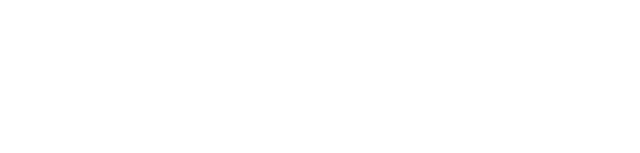
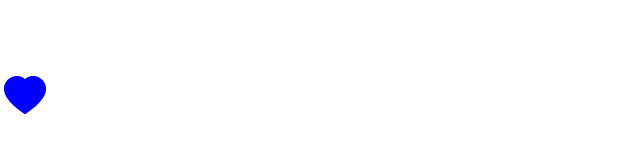
Before and after one commit to mayankgupta804/react-app, a React (Vite) app: page / in a window 1280 px wide. Shown: the part 305-458 px from the top of the page, without its empty margins (0-640 px from the left). Built offline with nearby package versions, Linux system fonts and the light colour scheme; the HTML template or start-up script is replaced by a standard one.

Commit message:
Make heart visible on toggle

```diff
--- a/src/components/Like.tsx
+++ b/src/components/Like.tsx
@@ -8,15 +8,13 @@
 const Like = ({ onClick }: Props) => {
   const [state, setState] = useState(false);
 
+  const toggle = () => {
+    onClick();
+    setState(!state);
+  };
+
   return (
-    <AiFillHeart
-      color={state ? "red" : "white"}
-      size={50}
-      onClick={() => {
-        onClick();
-        setState(!state);
-      }}
-    />
+    <AiFillHeart color={state ? "red" : "blue"} size={50} onClick={toggle} />
   );
 };
 
```
